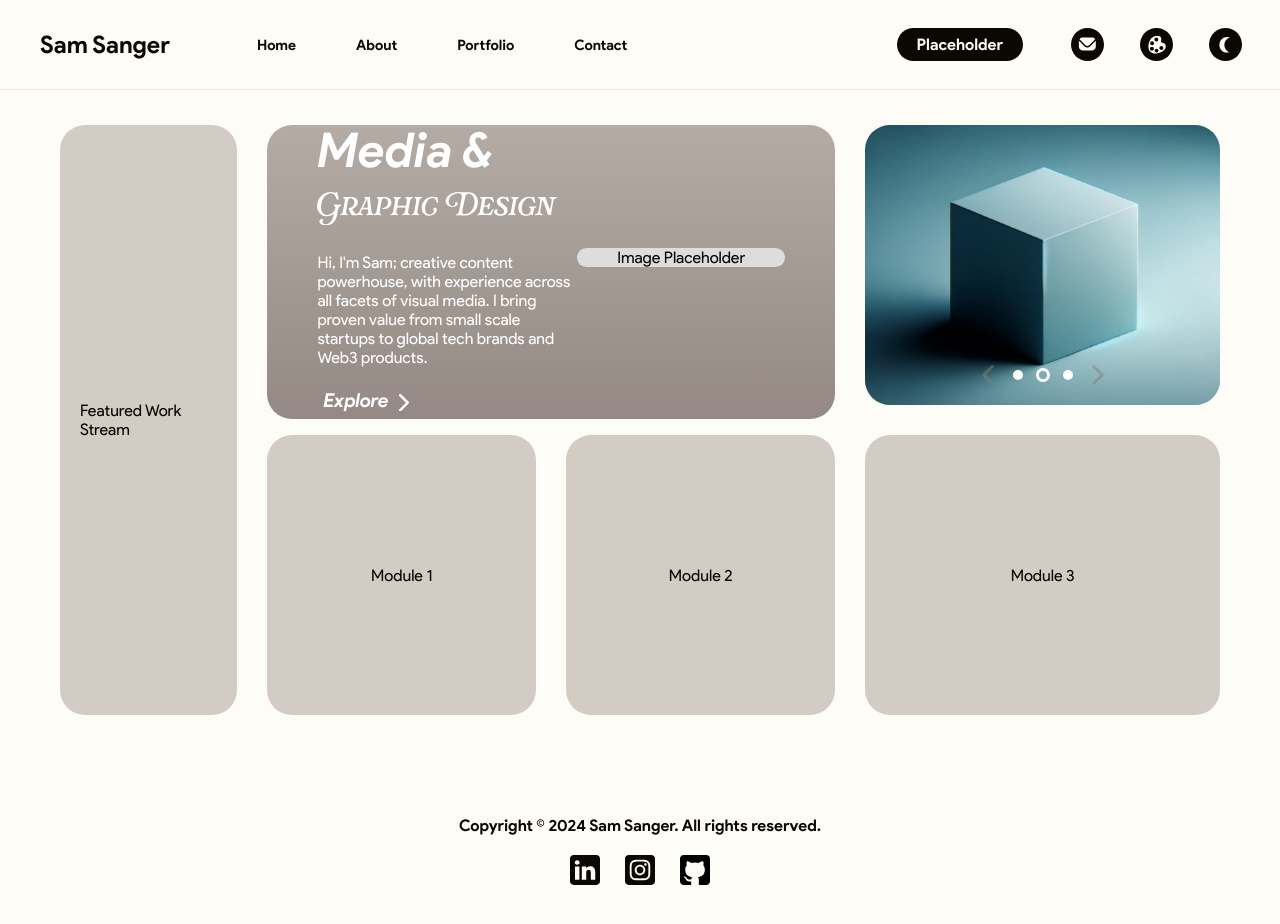
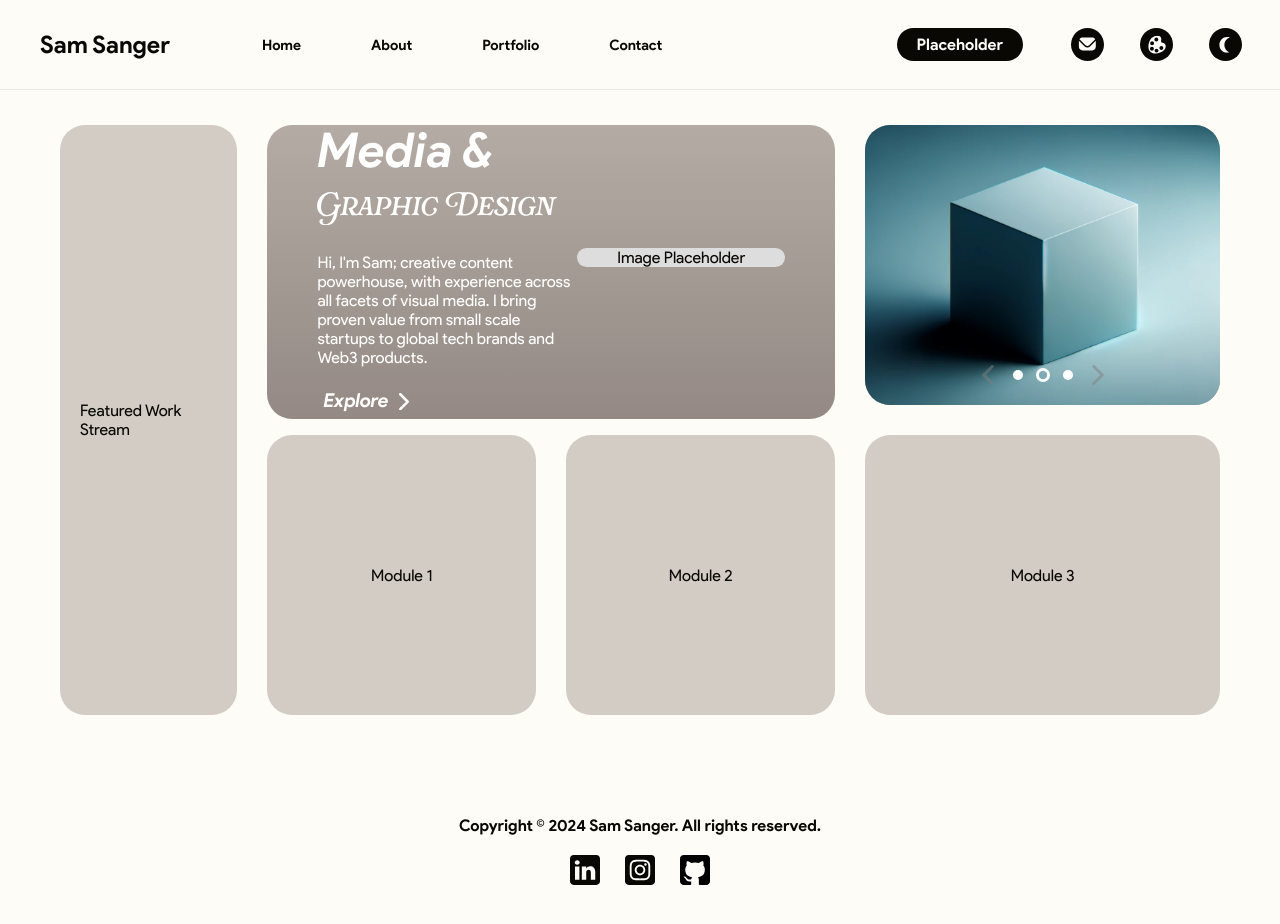
Before and after one commit to sammysango/sam-showreel, a React app: page /#/ in a window 1280 px wide. Shown: the top 924 px of the page. Built offline with nearby package versions, Linux system fonts and the light colour scheme.

Commit message:
minor interactivity tweaks

```diff
--- a/src/components/HomeBanner/styles.module.css
+++ b/src/components/HomeBanner/styles.module.css
@@ -42,6 +42,17 @@
   padding-bottom: 20px;
   gap: 10px; /* Adjust the gap as needed */
   color: var(--text-color-2);
+  transition:
+    scale 0.2s,
+    gap 0.2s,
+    transform 0.2s;
+
+}
+
+.exploreButton:hover {
+  scale: 1.1;
+  gap: 12px;
+  transform: translateY(3px);
 }
 
 .svgArrow {
@@ -49,7 +60,7 @@
   width: 10px;
   height: 10px;
   fill: currentColor;
-  margin-bottom: 6px;
+  margin-bottom: 7px;
 }
 
 .imageContent {
--- a/src/components/Navbar/styles.module.css
+++ b/src/components/Navbar/styles.module.css
@@ -42,8 +42,14 @@ body {
 }
 
 .navItem {
-  margin: 0 30px; /* Adjust as needed to space out the links */
-  transition: margin 0.3s ease;
+  margin: 0 35px; /* Adjust as needed to space out the links */
+  transition:
+    margin 0.3s ease,
+    scale 0.15s ease;
+}
+
+.navItem:hover {
+  scale: 108%;
 }
 
 .navLink {
@@ -51,6 +57,11 @@ body {
   font-weight: bold;
   font-size: 0.9rem;
   text-decoration: none;
+  transition: color 0.15s ease;
+}
+
+.navLink:hover {
+  color: var(--highlight-color-2);
 }
 
 .brandName {
--- a/src/css/style.css
+++ b/src/css/style.css
@@ -4,7 +4,7 @@
   --text-color: #0a0802; /* Fallback text color for light mode */
   --text-color-2: #fff;
   --highlight-color-1: #d2ccc5;
-  --highlight-color-2: #61dfff; /* Fallback highlight color for light mode */
+  --highlight-color-2: #8fc8d6; /* Fallback highlight color for light mode */
   --gradient-1: linear-gradient(to top, #948984, #b4aca4);
 }
 
@@ -14,7 +14,7 @@ body[data-theme="light"] {
   --text-color: #0a0802;
   --text-color-2: #fff;
   --highlight-color-1: #d2ccc5;
-  --highlight-color-2: #61dfff;
+  --highlight-color-2: #8fc8d6;
   --gradient-1: linear-gradient(to top, #948984, #b4aca4);
 }
 
@@ -23,7 +23,7 @@ body[data-theme="light"][data-color-scheme="1"] {
   --text-color: #0a0802;
   --text-color-2: #fff;
   --highlight-color-1: #d2ccc5;
-  --highlight-color-2: #61dfff;
+  --highlight-color-2: #8fc8d6;
   --gradient-1: linear-gradient(to top, #948984, #b4aca4);
 }
 
```
